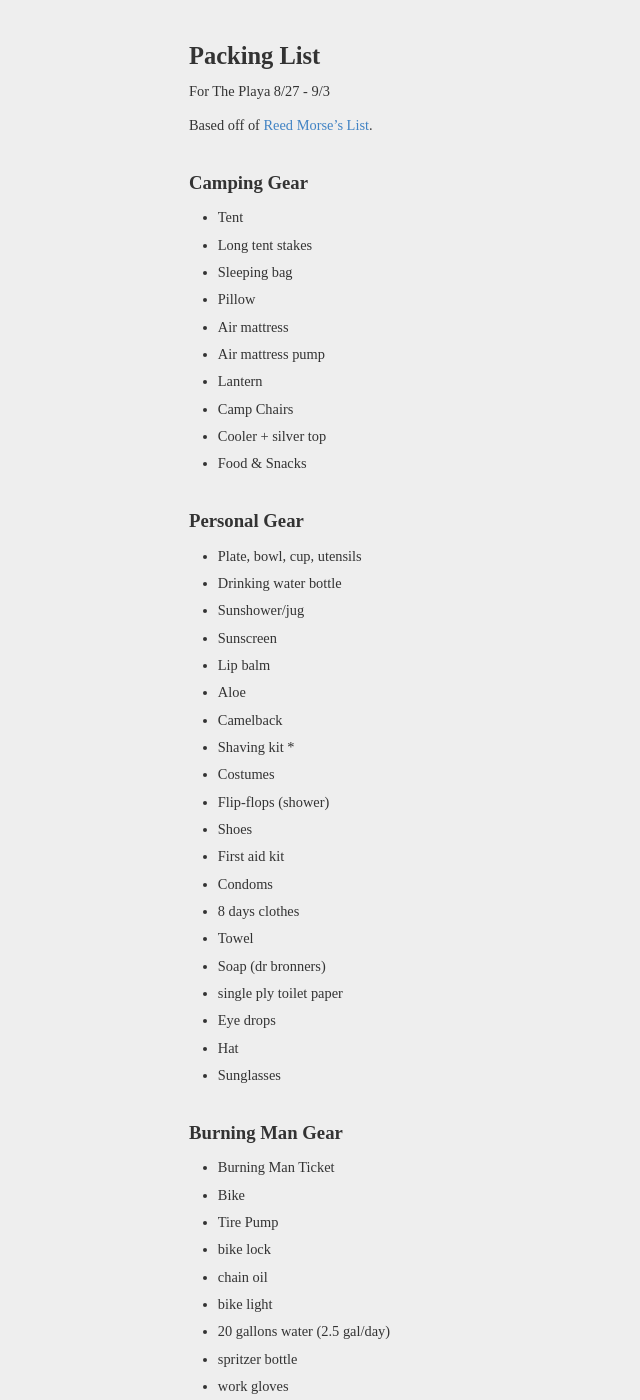
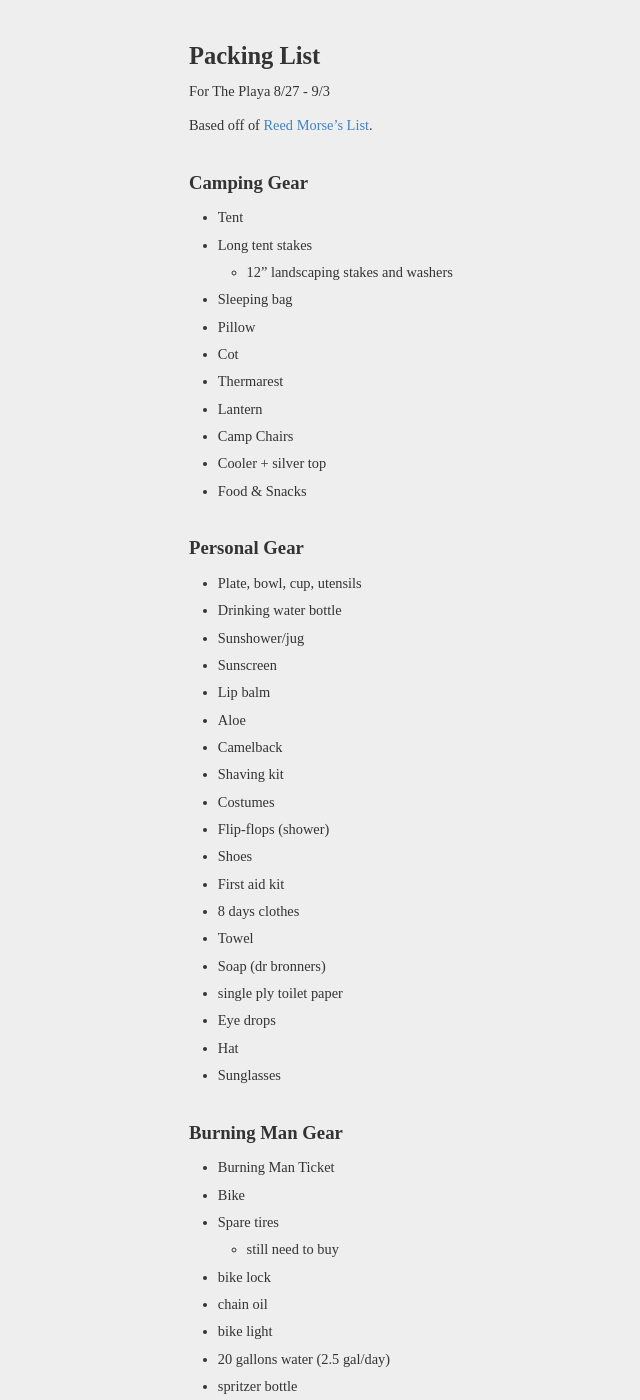
Before and after one commit to icco/traveling, a Jekyll site: the page built from old/burningman2012.md, in a window 1280 px wide and 1400 px high. Shown: the whole window, without its empty margins (51-691 px from the left). Built offline with Jekyll 4.4.1, drawn with Linux system fonts in a browser that asks for light colours.

Commit message:
progress.

```diff
--- a/old/burningman2012.md
+++ b/old/burningman2012.md
@@ -13,10 +13,11 @@ Based off of [Reed Morse's List][1].
 
  * Tent
  * Long tent stakes
+   * 12" landscaping stakes and washers
  * Sleeping bag
  * Pillow
- * Air mattress
- * Air mattress pump
+ * Cot
+ * Thermarest
  * Lantern
  * Camp Chairs
  * Cooler + silver top
@@ -32,12 +33,10 @@ Based off of [Reed Morse's List][1].
  * Aloe
  * Camelback
  * Shaving kit
- *
  * Costumes
  * Flip-flops (shower)
  * Shoes
  * First aid kit
- * Condoms
  * 8 days clothes
  * Towel
  * Soap (dr bronners)
@@ -50,7 +49,8 @@ Based off of [Reed Morse's List][1].
 
  * Burning Man Ticket
  * Bike
- * Tire Pump
+ * Spare tires
+   * still need to buy
  * bike lock
  * chain oil
  * bike light
@@ -81,12 +81,10 @@ Based off of [Reed Morse's List][1].
  * moving blanket
  * space blanket
 
-
-
 ## Costumes
 
  * Sunday Night Party -  Duck Pond Staff Shirt
- * Tuesday  -  Dirty Bird Tea Party  -  Foul Language & Party Dresses
+ * Tuesday  -  Dirty Bird Tea Party  -  Foul Language &amp; Party Dresses
  * Tuesday Night -  All Camp outing May start at Mardi Gras Party.
  * Wednesday -  Playa Rugby
  * 6th Annual MALLARDS BALL -  Fancy Dress Party
@@ -94,5 +92,4 @@ Based off of [Reed Morse's List][1].
  * Funky Friday -  Whatever that means to you!~
  * As always there is the OT White Party you may want to prepare for.
 
-
 [1]: https://docs.google.com/spreadsheet/ccc?key=0AgqMxxNYvnAPdGlkZ2hreklvQ3kzTmlLd0JXaS1FaGc
```
